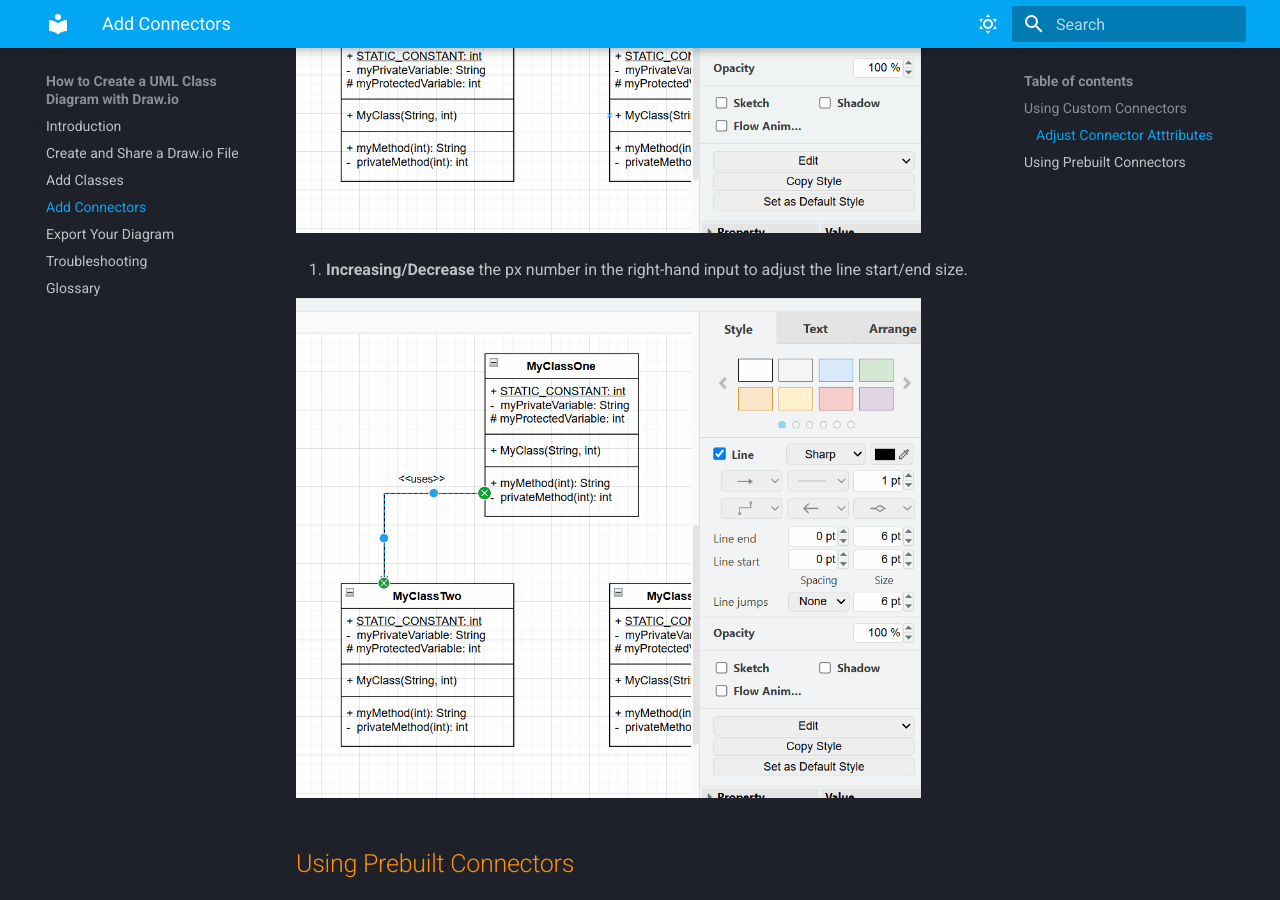
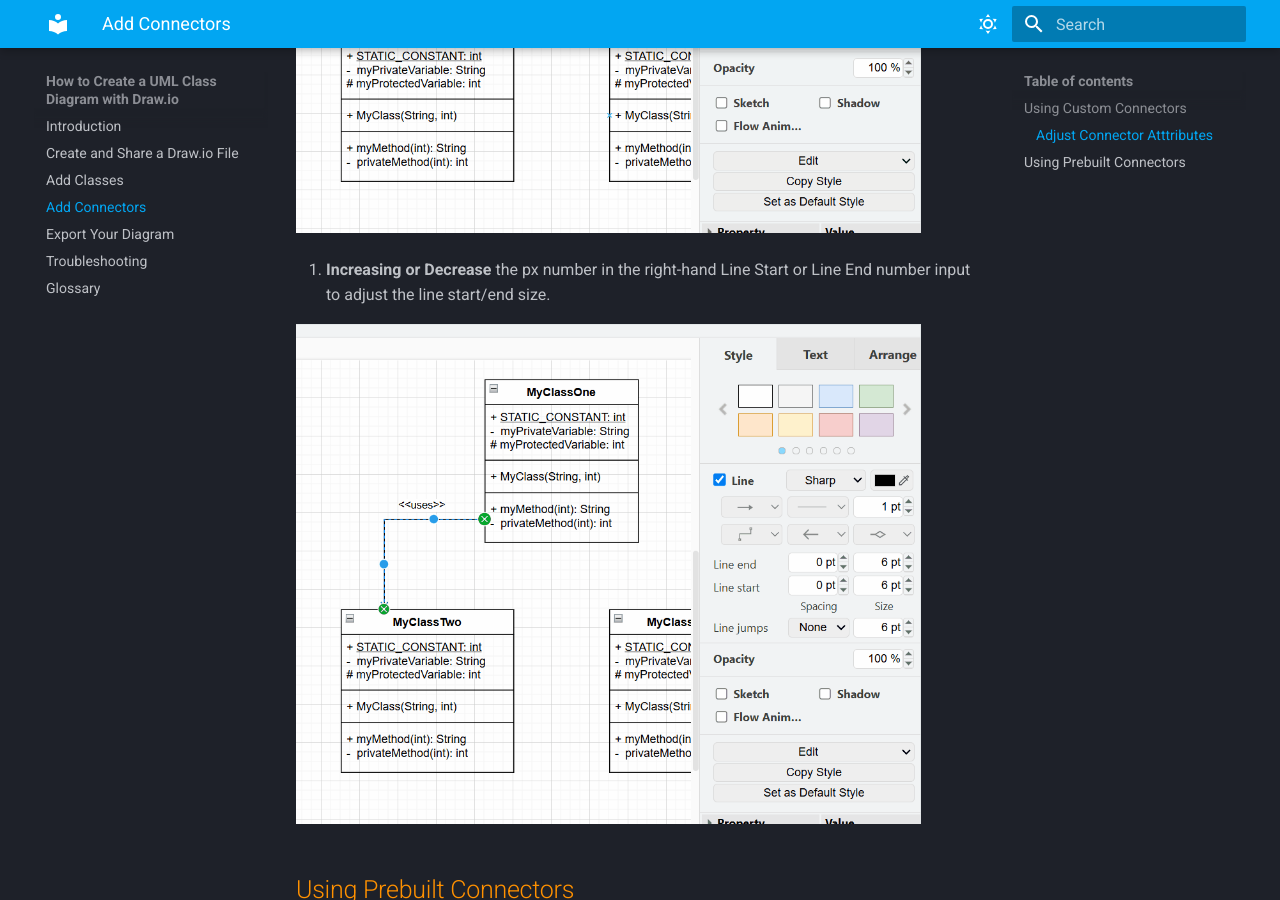
Before and after one commit to kai-st/comm2216-docs-project, an MkDocs documentation site: the page built from docs/connectors.md, in a window 1280 px wide and 900 px high, scrolled down 4976 px. Built offline with MkDocs 1.6.1 and Material for MkDocs 9.7.7, drawn with Linux system fonts in a browser that asks for light colours.

Commit message:
Add titles and alt text for connectors

```diff
--- a/docs/connectors.md
+++ b/docs/connectors.md
@@ -6,11 +6,11 @@
 
 1. **Select** connection as the default line type from top bar, if it is not already.
 
-![](./assets/default_connector.png)
+![Setting Default connection](./assets/default_connector.png "Setting default connection")
 
 2. **Select** your preferred default line shape from top bar.
 
-![](./assets/default_line_shape.png)
+![Setting default line shape](./assets/default_line_shape.png "Setting default line shape")
 
 !!! note
 
@@ -32,13 +32,13 @@
 
      The green line highlight allows connection to any point, while the blue line highlight connects to a point along a side, but will automatically switch sides of the block as you move things around.
 
-![](./assets/connect.gif)
+![Connecting to second block](./assets/connect.gif "Connecting to second block")
 
 6. **Click** on a line to select it.
 
 7. **Click and Drag** line segments to arrange the line into the desired shape. A line segment will only move parallel to its direction. Lining up parallel segments will automatically remove bends, while moving end or connected block can add bends.
 
-![](./assets/move_line.gif)
+![Arranging line segments](./assets/move_line.gif "Arranging line segments")
 
 8. *Optional:* **Double Click** a line to add attached text.
 
@@ -48,7 +48,7 @@
 
 9. **Select**and **Drag** the text box to move it for readability, or use the arrow keys on you keyboard for fine maneuvering.
 
-![](./assets/add_line_text.gif)
+![Adding and moving line text](./assets/add_line_text.gif "Adding and moving line text")
 
 ### Adjust Connector Atttributes
 
@@ -56,17 +56,17 @@
 
 1. **Click** the [Pattern] selector to change the solid line to a dashed line.
 
-![](./assets/line_pattern.gif)
+![Changing line to dashed pattern](./assets/line_pattern.gif "Changing line to dashed pattern")
 
 2. **Click** the [Line Start] selector to change the line head shape.
 
 3. **Click** the [Line End] selector to change the line end shape.
 
-![](./assets/change_line_ends.gif)
+![Changing line head and end shape](./assets/change_line_ends.gif "Changing line head and end shape")
 
-4.  **Increasing/Decrease** the px number in the right-hand input to adjust the line start/end size.
+4.  **Increasing or Decrease** the px number in the right-hand Line Start or Line End number input to adjust the line start/end size.
 
-![](./assets/line_ends_sizes.gif)
+![Changing the size of the line end shapes](./assets/line_ends_sizes.gif "Changing the size of the line end shapes")
 
 ## Using Prebuilt Connectors
 
```
Also changed, not shown: other parts of docs/connectors.md (+1 -1 lines).
